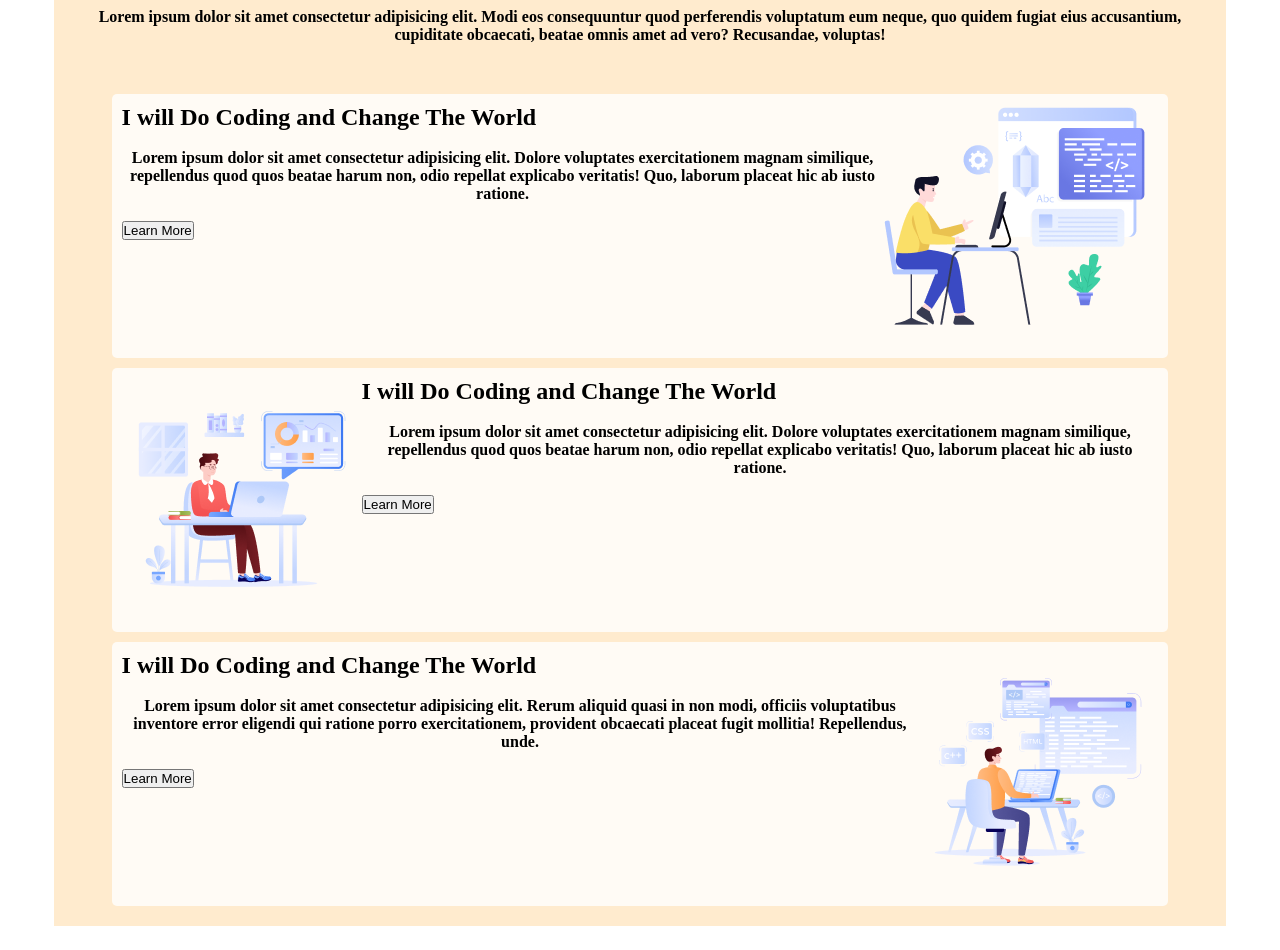
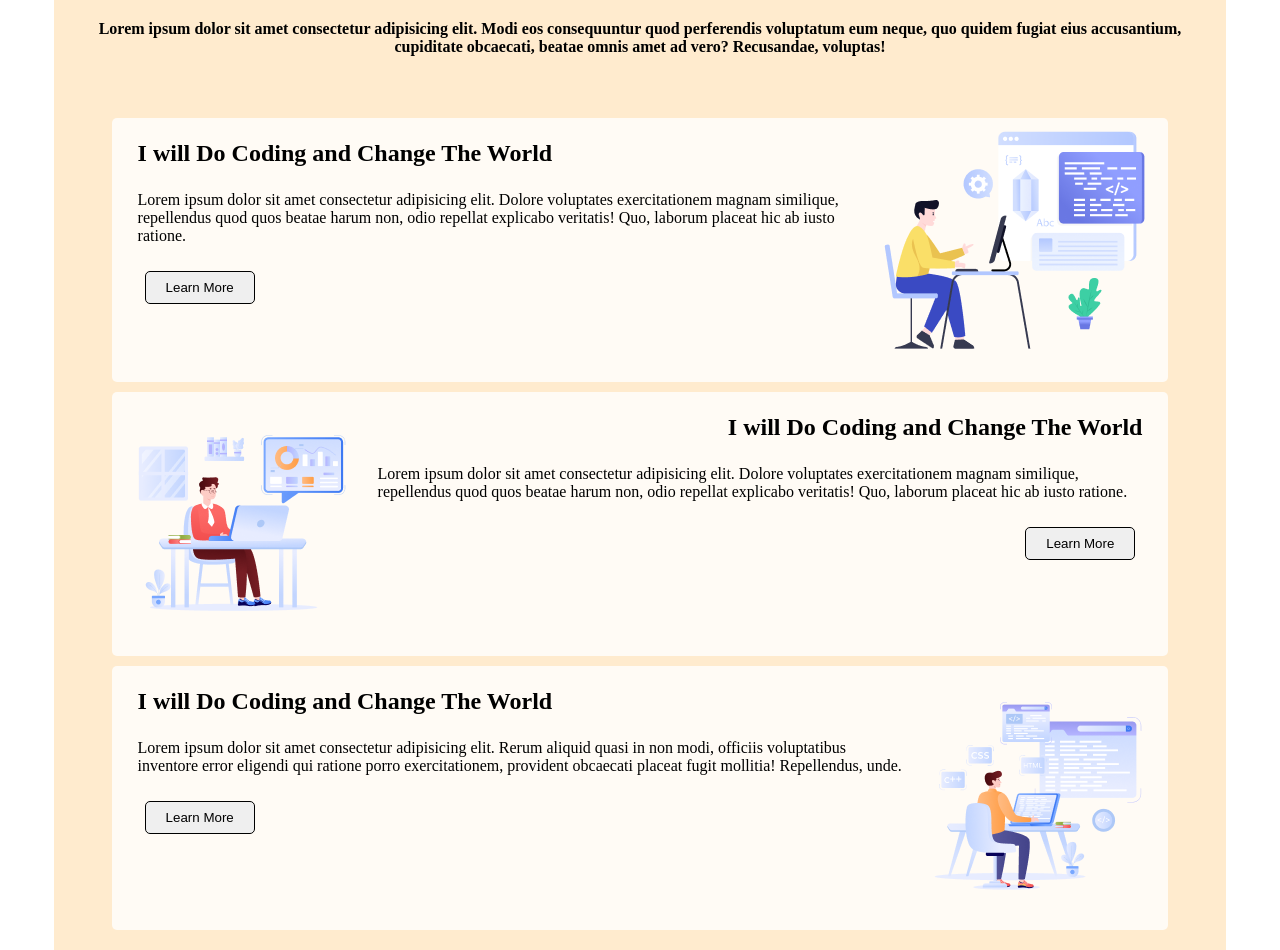
Before and after one commit to oldtecno/assignment-task1-solve, a plain HTML site: page index.html in a window 1280 px wide. Shown: the part 980-1930 px from the top of the page. Before the commit the page ends 1906 px from the top, so only its background shows below. Drawn offline with Linux system fonts and the light colour scheme.

Commit message:
add main part's first section

```diff
--- a/index.html
+++ b/index.html
@@ -41,13 +41,12 @@
             <div class="cards_container">
                 <div class="card">
                     <div class="card_items_flex">
-                        <div class="card_text_container">
+                        <div class="card_text_container1">
                             <h2>I will Do Coding and
                                 Change The World</h2>
-                                <br>
                             <p>Lorem ipsum dolor sit amet consectetur adipisicing elit. Dolore voluptates exercitationem magnam similique, repellendus quod quos beatae harum non, odio repellat explicabo veritatis! Quo, laborum placeat hic ab iusto ratione.</p>
-                            <br>
-                            <button>Learn More</button>
+
+                            <div class="button_container"><button>Learn More</button></div>
                         </div>
                         <div class="card_img_container"><img src="./image/Layer_1.png" alt="logo_image1"></div>
                     </div>
@@ -55,25 +54,23 @@
                 <div class="card">
                     <div class="card_items_flex">
                         <div class="card_img_container"><img src="./image/Layer_2.png" alt="logo_image2"></div>
-                        <div class="card_text_container">
+                        <div class="card_text_container2">
                             <h2>I will Do Coding and
                                 Change The World</h2>
-                                <br>
                             <p>Lorem ipsum dolor sit amet consectetur adipisicing elit. Dolore voluptates exercitationem magnam similique, repellendus quod quos beatae harum non, odio repellat explicabo veritatis! Quo, laborum placeat hic ab iusto ratione.</p>
-                            <br>
-                            <button>Learn More</button>
+
+                            <div class="button_container2"><button>Learn More</button></div>
                         </div>
                     </div>
                 </div>
                 <div class="card">
                     <div class="card_items_flex">
-                        <div class="card_text_container">
+                        <div class="card_text_container3">
                             <h2>I will Do Coding and
                                 Change The World</h2>
-                                <br>
                             <p>Lorem ipsum dolor sit amet consectetur adipisicing elit. Rerum aliquid quasi in non modi, officiis voluptatibus inventore error eligendi qui ratione porro exercitationem, provident obcaecati placeat fugit mollitia! Repellendus, unde.</p>
-                            <br>
-                            <button>Learn More</button>
+
+                            <div class="button_container"><button>Learn More</button></div>
                         </div>
                         <div class="card_img_container"><img src="./image/Layer_3.png" alt="logo_image3"></div>
                     </div>
--- a/style.css
+++ b/style.css
@@ -62,7 +62,7 @@
     background: rgba(255, 153, 0, 0.192);
     padding: 10px 10px;
 }
-.Why_Web_Development_container h1,p{
+.Why_Web_Development_container >p,h1 {
     text-align: center;
 }
 .Why_Web_Development_container h1{
@@ -70,9 +70,9 @@
     font-weight: 900;
     padding-top: 15px;
 }
-.Why_Web_Development_container p{
+.Why_Web_Development_container > p{
     font-size: 16px;
-    font-weight: 900;
+    font-weight: 600;
 }
 .cards_container{
     margin-top: 30px;
@@ -89,6 +89,34 @@
 .card_items_flex{
     display: flex;
 }
-.card_text_container{
+.card_text_container1 > p{
     text-align: start;
 }
+.card_text_container2 > h2,p{
+    text-align: end;
+}
+.card_text_container3 > h2,p{
+    text-align: start;
+}
+.card_text_container1 > h2, p, .card_text_container2 > h2,p , .card_text_container3 > h2,p{
+    padding: 12px 16px;
+}
+.button_container{
+  padding: 14px 23px;
+}
+.button_container > button{
+    padding: 8px 20px;
+    border: none;
+    border-radius: 5px;
+    border: 1px solid black;
+}
+.button_container2{
+    text-align: end;
+    padding: 14px 23px;
+  }
+  .button_container2 > button{
+    padding: 8px 20px;
+    border: none;
+    border-radius: 5px;
+    border: 1px solid black;
+}
```
